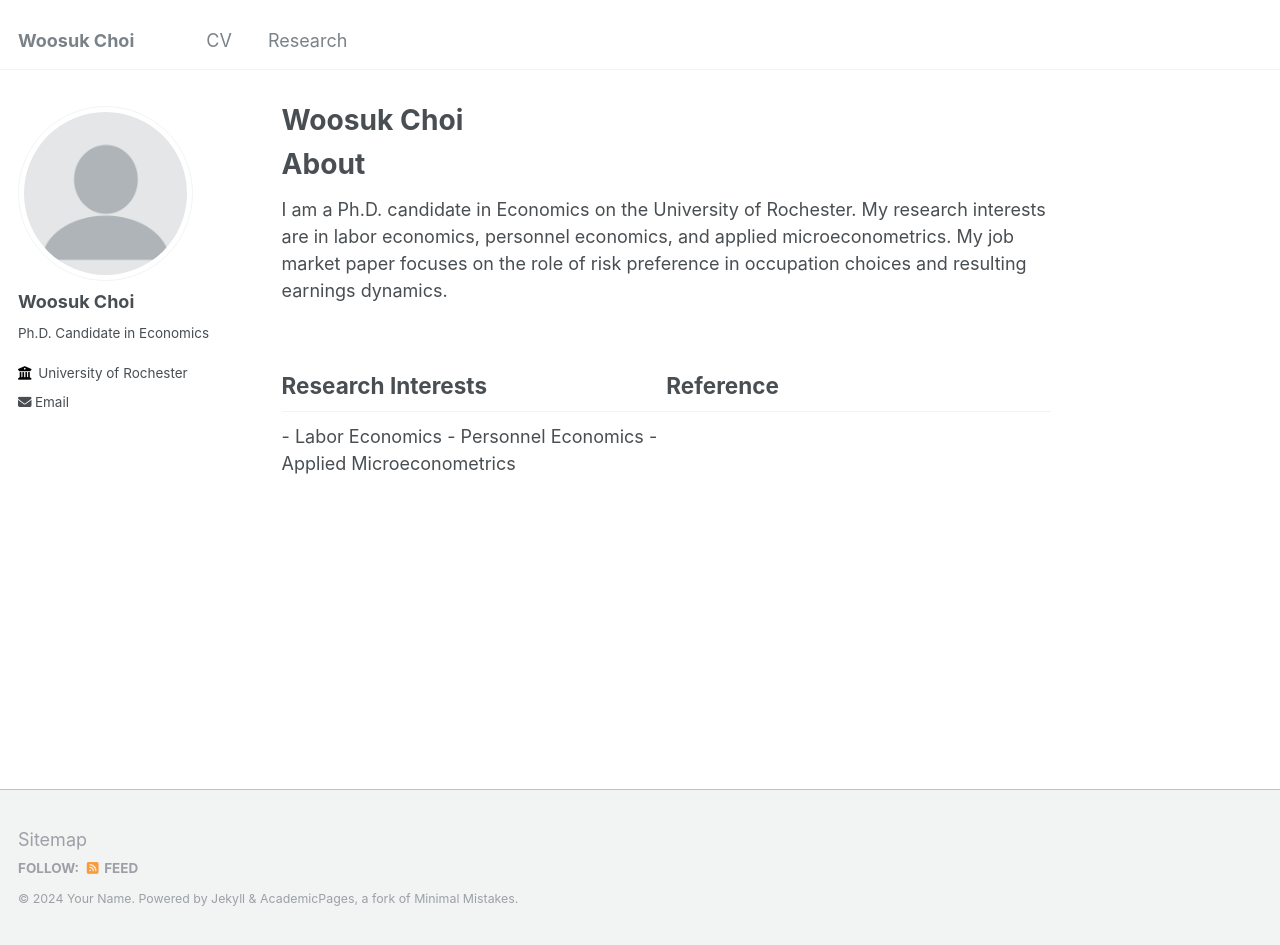
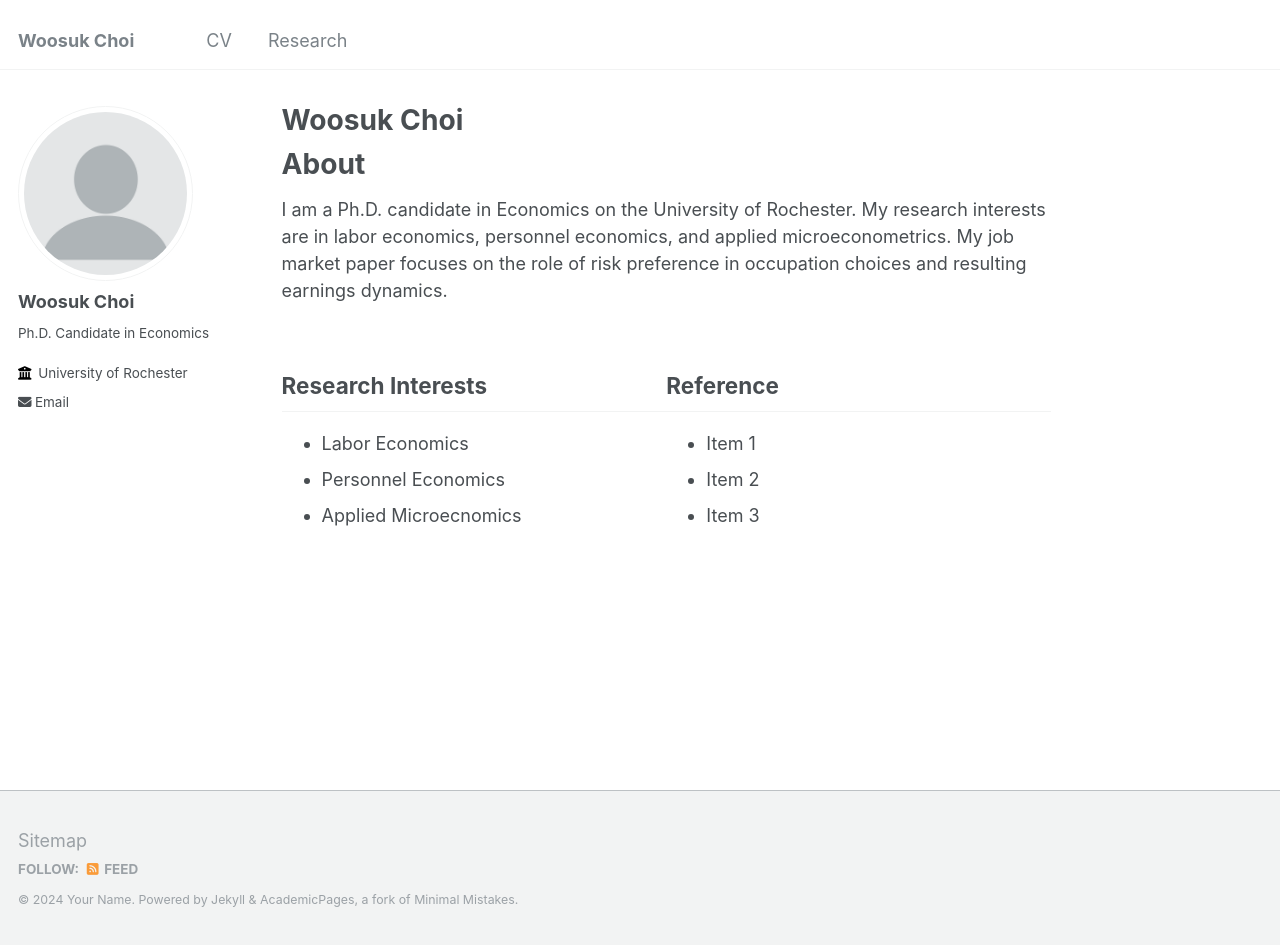
Before and after one commit to woosukchoi/old_page, a Jekyll site: the page built from _pages/about.md, in a window 1280 px wide and 945 px high. Built offline with Jekyll 4.4.1, drawn with Linux system fonts in a browser that asks for light colours.

Commit message:
Update about.md

```diff
--- a/_pages/about.md
+++ b/_pages/about.md
@@ -12,11 +12,18 @@ I am a Ph.D. candidate in Economics on the University of Rochester. My research
 <div style="display: flex;">
   <div style="flex: 1;">
     <h2>Research Interests</h2>
-    - Labor Economics
-    - Personnel Economics
-    - Applied Microeconometrics
+    <ul>
+      <li>Labor Economics</li>
+      <li>Personnel Economics</li>
+      <li>Applied Microecnomics</li>
+    </ul>
   </div>
   <div style="flex: 1;">
     <h2>Reference</h2>
+    <ul>
+      <li>Item 1</li>
+      <li>Item 2</li>
+      <li>Item 3</li>
+    </ul>
   </div>
 </div>
```
